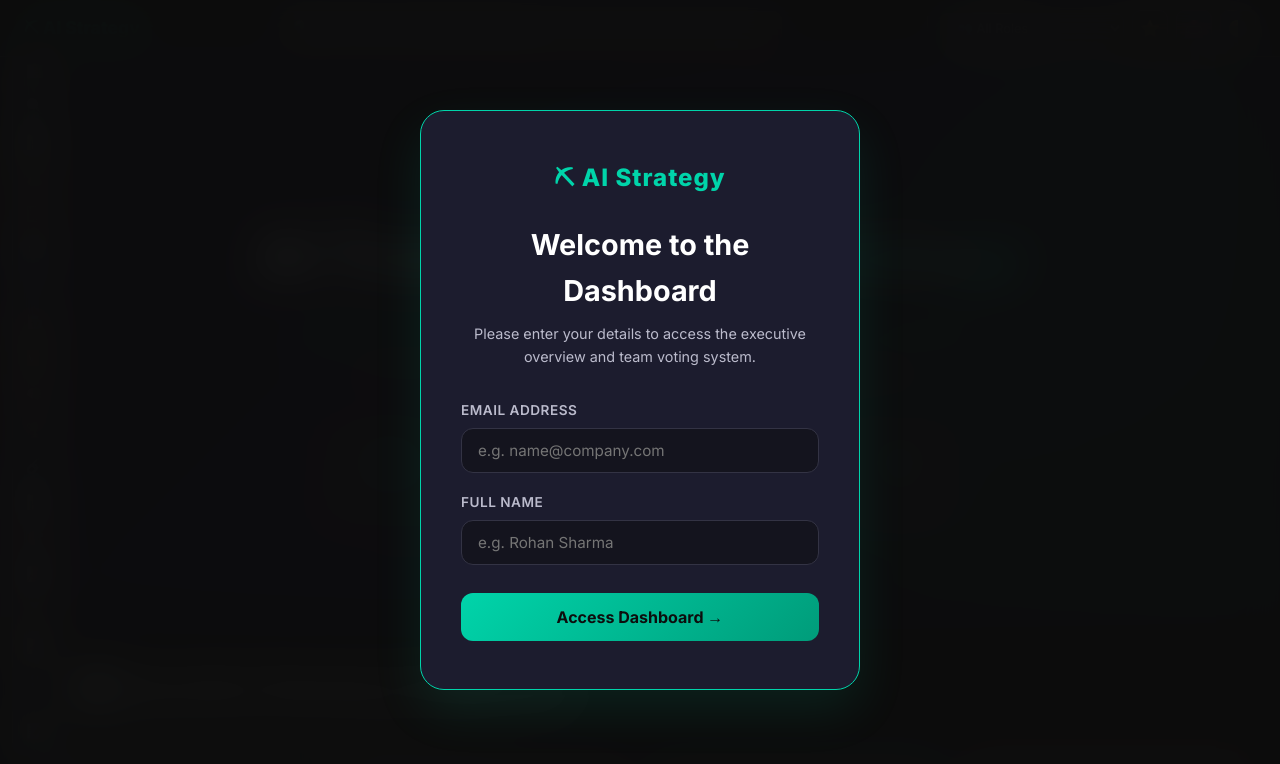
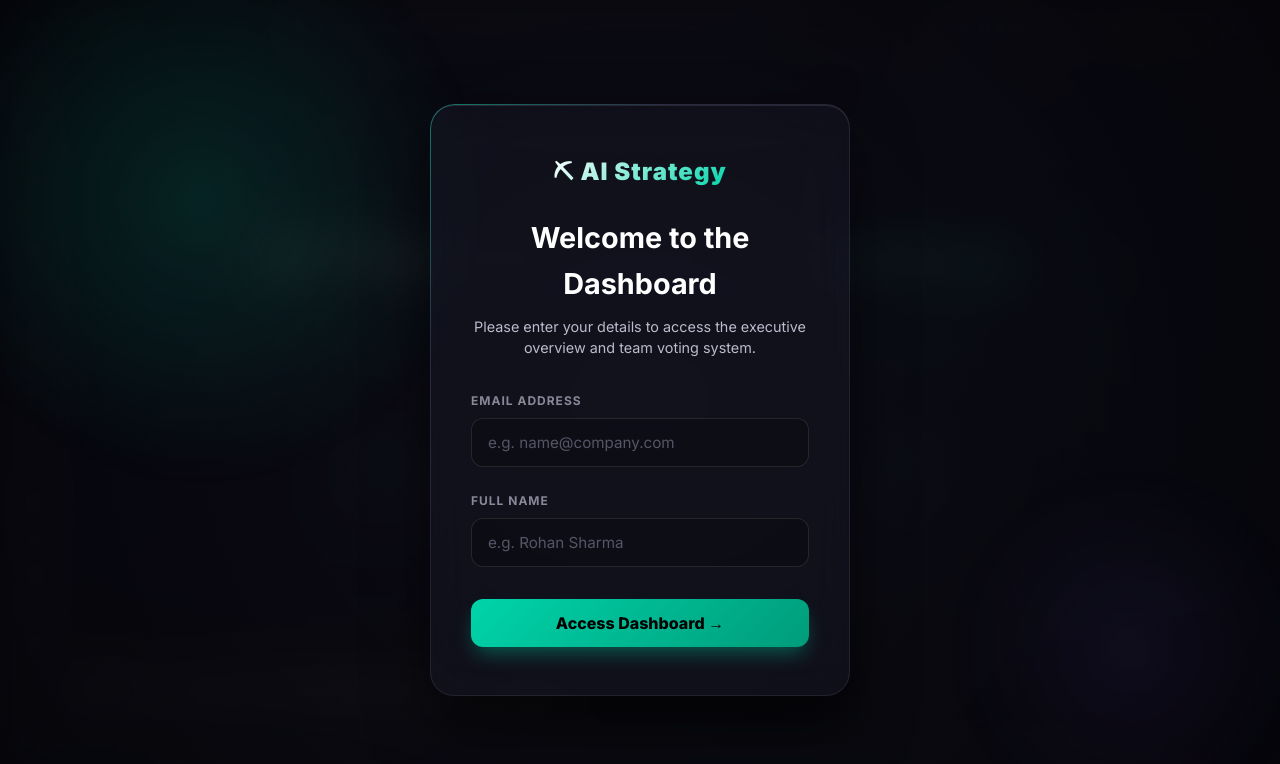
Before and after one commit to sudhanshu23bh-web/ai-strategy-dashboard, a website: page AI_Strategy_Document_SHAREABLE.html in a window 1280 px wide. Shown: the top 764 px of the page. Drawn offline with Linux system fonts and the light colour scheme.

Commit message:
style: premium Vercel-style animated login card and input styling

```diff
--- a/AI_Strategy_Document_SHAREABLE.html
+++ b/AI_Strategy_Document_SHAREABLE.html
@@ -27,24 +27,39 @@ h1,h2,h3,h4,h5 { color: var(--white); }
 .hero-tags { font-size: 0.85rem; color: var(--mid); margin-bottom: 2.5rem; }
 
 /* AUTH & LOGIN OVERLAY */
-.login-overlay { position: fixed; inset: 0; background: rgba(13,13,13,0.95); backdrop-filter: blur(20px); z-index: 9999; display: flex; align-items: center; justify-content: center; transition: opacity 0.5s ease; opacity: 1; }
-.login-overlay.hidden { opacity: 0; pointer-events: none; }
-.login-card { background: var(--card); border: 1px solid var(--teal); box-shadow: 0 20px 50px rgba(0,212,170,0.1); border-radius: 24px; padding: 3rem 2.5rem; width: 100%; max-width: 440px; text-align: center; }
-.login-logo { font-size: 1.5rem; font-weight: 800; color: var(--teal); margin-bottom: 1.5rem; letter-spacing: 1px; }
-.login-card h2 { font-size: 1.8rem; margin-bottom: 0.5rem; }
-.login-card p { font-size: 0.9rem; color: var(--gray); margin-bottom: 2rem; }
-.login-divider { display: flex; align-items: center; margin: 2rem 0; color: var(--dim); }
-.login-divider::before, .login-divider::after { content: ''; flex: 1; height: 1px; background: var(--border); }
-.login-divider span { padding: 0 10px; font-size: 0.7rem; font-weight: 700; letter-spacing: 1px; }
-
-.custom-login-form { display: flex; flex-direction: column; gap: 1.2rem; text-align: left; }
-.input-group { display: flex; flex-direction: column; gap: 0.4rem; }
-.input-group label { font-size: 0.85rem; font-weight: 600; color: var(--gray); text-transform: uppercase; letter-spacing: 0.5px; }
-
-.login-input { padding: 12px 16px; border: 1px solid var(--border); border-radius: 12px; background: var(--bg2); color: var(--white); font-family: 'Inter', sans-serif; font-size: 0.95rem; outline: none; transition: all 0.3s; }
-.login-input:focus { border-color: var(--teal); box-shadow: 0 0 0 2px rgba(0,212,170,0.2); }
-.login-btn { padding: 14px; border: none; border-radius: 12px; background: linear-gradient(135deg, var(--teal), #009c7a); color: var(--bg); font-family: 'Inter', sans-serif; font-size: 1rem; font-weight: 700; cursor: pointer; transition: transform 0.3s, box-shadow 0.3s; margin-top: 0.5rem; }
-.login-btn:hover { transform: translateY(-2px); box-shadow: 0 8px 20px rgba(0,212,170,0.3); }
+.login-overlay { position: fixed; inset: 0; background: radial-gradient(circle at center, rgba(13,13,20,0.85) 0%, rgba(5,5,10,0.98) 100%); backdrop-filter: blur(24px); z-index: 9999; display: flex; align-items: center; justify-content: center; transition: opacity 0.5s ease, visibility 0.5s ease; opacity: 1; overflow: hidden; }
+.login-overlay.hidden { opacity: 0; visibility: hidden; pointer-events: none; }
+.login-overlay::before { content: ''; position: absolute; width: 600px; height: 600px; background: radial-gradient(circle, rgba(0,212,170,0.15) 0%, transparent 60%); top: -100px; left: -100px; border-radius: 50%; animation: pulse-glow 8s infinite alternate; }
+.login-overlay::after { content: ''; position: absolute; width: 500px; height: 500px; background: radial-gradient(circle, rgba(139,92,246,0.12) 0%, transparent 60%); bottom: -100px; right: -100px; border-radius: 50%; animation: pulse-glow 6s infinite alternate-reverse; }
+
+@keyframes pulse-glow { 0% { transform: scale(0.8); opacity: 0.5; } 100% { transform: scale(1.2); opacity: 1; } }
+@keyframes card-enter { 0% { opacity: 0; transform: translateY(30px) scale(0.95); } 100% { opacity: 1; transform: translateY(0) scale(1); } }
+@keyframes stagger-fade { 0% { opacity: 0; transform: translateY(10px); } 100% { opacity: 1; transform: translateY(0); } }
+
+.login-card { position: relative; z-index: 10; background: rgba(28,28,46,0.4); border: 1px solid rgba(255,255,255,0.08); box-shadow: 0 30px 60px rgba(0,0,0,0.6), inset 0 1px 0 rgba(255,255,255,0.1); border-radius: 24px; padding: 3rem 2.5rem; width: 100%; max-width: 420px; text-align: center; backdrop-filter: blur(20px); animation: card-enter 0.8s cubic-bezier(0.2, 0.8, 0.2, 1) forwards; }
+.login-card::before { content: ''; position: absolute; inset: -1px; border-radius: 25px; padding: 1px; background: linear-gradient(135deg, rgba(0,212,170,0.5), rgba(139,92,246,0.1), transparent 50%); -webkit-mask: linear-gradient(#fff 0 0) content-box, linear-gradient(#fff 0 0); -webkit-mask-composite: xor; mask-composite: exclude; pointer-events: none; }
+
+.login-logo { font-size: 1.5rem; font-weight: 900; background: linear-gradient(135deg, var(--white), var(--teal)); -webkit-background-clip: text; -webkit-text-fill-color: transparent; margin-bottom: 1.5rem; letter-spacing: 1px; display: inline-flex; align-items: center; gap: 8px; animation: stagger-fade 0.5s 0.1s both; }
+.login-card h2 { font-size: 1.8rem; margin-bottom: 0.5rem; animation: stagger-fade 0.5s 0.2s both; }
+.login-card p { font-size: 0.9rem; color: var(--gray); margin-bottom: 2rem; line-height: 1.5; animation: stagger-fade 0.5s 0.3s both; }
+
+.custom-login-form { display: flex; flex-direction: column; gap: 1.5rem; text-align: left; animation: stagger-fade 0.5s 0.4s both; }
+.input-group { display: flex; flex-direction: column; gap: 0.5rem; position: relative; }
+.input-group label { font-size: 0.75rem; font-weight: 700; color: var(--mid); text-transform: uppercase; letter-spacing: 1px; transition: color 0.3s; }
+.input-group:focus-within label { color: var(--teal); }
+
+.login-input { width: 100%; padding: 14px 16px; border: 1px solid rgba(255,255,255,0.1); border-radius: 12px; background: rgba(0,0,0,0.2); color: var(--white); font-family: 'Inter', sans-serif; font-size: 0.95rem; outline: none; transition: all 0.3s ease; box-shadow: inset 0 2px 4px rgba(0,0,0,0.1); }
+.login-input::placeholder { color: var(--dim); }
+.login-input:focus { border-color: var(--teal); background: rgba(0,212,170,0.03); box-shadow: 0 0 0 4px rgba(0,212,170,0.1), inset 0 2px 4px rgba(0,0,0,0.1); transform: translateY(-1px); }
+
+/* Fix WebKit Autofill turning white */
+.login-input:-webkit-autofill, .login-input:-webkit-autofill:hover, .login-input:-webkit-autofill:focus, .login-input:-webkit-autofill:active { -webkit-box-shadow: 0 0 0 50px #1A1A2A inset !important; -webkit-text-fill-color: var(--white) !important; transition: background-color 5000s ease-in-out 0s; }
+
+.login-btn { position: relative; width: 100%; padding: 14px; border: none; border-radius: 12px; background: linear-gradient(135deg, var(--teal), #009c7a); color: #000; font-family: 'Inter', sans-serif; font-size: 1rem; font-weight: 800; cursor: pointer; transition: all 0.3s cubic-bezier(0.2, 0.8, 0.2, 1); margin-top: 0.5rem; overflow: hidden; display: flex; align-items: center; justify-content: center; gap: 8px; z-index: 1; box-shadow: 0 10px 20px -5px rgba(0,212,170,0.4); }
+.login-btn::before { content: ''; position: absolute; inset: 0; background: linear-gradient(135deg, #009c7a, var(--teal)); opacity: 0; transition: opacity 0.3s; z-index: -1; }
+.login-btn:hover { transform: translateY(-3px); box-shadow: 0 15px 30px -5px rgba(0,212,170,0.5); }
+.login-btn:hover::before { opacity: 1; }
+.login-btn:active { transform: translateY(0); }
 
 /* TOP BAR PROFILE */
 .user-profile { display: flex; align-items: center; gap: 8px; background: rgba(0,212,170,0.06); border: 1px solid rgba(0,212,170,0.2); padding: 4px 10px; border-radius: 20px; transition: all 0.3s; }
--- a/style.css
+++ b/style.css
@@ -19,24 +19,39 @@ h1,h2,h3,h4,h5 { color: var(--white); }
 .hero-tags { font-size: 0.85rem; color: var(--mid); margin-bottom: 2.5rem; }
 
 /* AUTH & LOGIN OVERLAY */
-.login-overlay { position: fixed; inset: 0; background: rgba(13,13,13,0.95); backdrop-filter: blur(20px); z-index: 9999; display: flex; align-items: center; justify-content: center; transition: opacity 0.5s ease; opacity: 1; }
-.login-overlay.hidden { opacity: 0; pointer-events: none; }
-.login-card { background: var(--card); border: 1px solid var(--teal); box-shadow: 0 20px 50px rgba(0,212,170,0.1); border-radius: 24px; padding: 3rem 2.5rem; width: 100%; max-width: 440px; text-align: center; }
-.login-logo { font-size: 1.5rem; font-weight: 800; color: var(--teal); margin-bottom: 1.5rem; letter-spacing: 1px; }
-.login-card h2 { font-size: 1.8rem; margin-bottom: 0.5rem; }
-.login-card p { font-size: 0.9rem; color: var(--gray); margin-bottom: 2rem; }
-.login-divider { display: flex; align-items: center; margin: 2rem 0; color: var(--dim); }
-.login-divider::before, .login-divider::after { content: ''; flex: 1; height: 1px; background: var(--border); }
-.login-divider span { padding: 0 10px; font-size: 0.7rem; font-weight: 700; letter-spacing: 1px; }
+.login-overlay { position: fixed; inset: 0; background: radial-gradient(circle at center, rgba(13,13,20,0.85) 0%, rgba(5,5,10,0.98) 100%); backdrop-filter: blur(24px); z-index: 9999; display: flex; align-items: center; justify-content: center; transition: opacity 0.5s ease, visibility 0.5s ease; opacity: 1; overflow: hidden; }
+.login-overlay.hidden { opacity: 0; visibility: hidden; pointer-events: none; }
+.login-overlay::before { content: ''; position: absolute; width: 600px; height: 600px; background: radial-gradient(circle, rgba(0,212,170,0.15) 0%, transparent 60%); top: -100px; left: -100px; border-radius: 50%; animation: pulse-glow 8s infinite alternate; }
+.login-overlay::after { content: ''; position: absolute; width: 500px; height: 500px; background: radial-gradient(circle, rgba(139,92,246,0.12) 0%, transparent 60%); bottom: -100px; right: -100px; border-radius: 50%; animation: pulse-glow 6s infinite alternate-reverse; }
 
-.custom-login-form { display: flex; flex-direction: column; gap: 1.2rem; text-align: left; }
-.input-group { display: flex; flex-direction: column; gap: 0.4rem; }
-.input-group label { font-size: 0.85rem; font-weight: 600; color: var(--gray); text-transform: uppercase; letter-spacing: 0.5px; }
+@keyframes pulse-glow { 0% { transform: scale(0.8); opacity: 0.5; } 100% { transform: scale(1.2); opacity: 1; } }
+@keyframes card-enter { 0% { opacity: 0; transform: translateY(30px) scale(0.95); } 100% { opacity: 1; transform: translateY(0) scale(1); } }
+@keyframes stagger-fade { 0% { opacity: 0; transform: translateY(10px); } 100% { opacity: 1; transform: translateY(0); } }
 
-.login-input { padding: 12px 16px; border: 1px solid var(--border); border-radius: 12px; background: var(--bg2); color: var(--white); font-family: 'Inter', sans-serif; font-size: 0.95rem; outline: none; transition: all 0.3s; }
-.login-input:focus { border-color: var(--teal); box-shadow: 0 0 0 2px rgba(0,212,170,0.2); }
-.login-btn { padding: 14px; border: none; border-radius: 12px; background: linear-gradient(135deg, var(--teal), #009c7a); color: var(--bg); font-family: 'Inter', sans-serif; font-size: 1rem; font-weight: 700; cursor: pointer; transition: transform 0.3s, box-shadow 0.3s; margin-top: 0.5rem; }
-.login-btn:hover { transform: translateY(-2px); box-shadow: 0 8px 20px rgba(0,212,170,0.3); }
+.login-card { position: relative; z-index: 10; background: rgba(28,28,46,0.4); border: 1px solid rgba(255,255,255,0.08); box-shadow: 0 30px 60px rgba(0,0,0,0.6), inset 0 1px 0 rgba(255,255,255,0.1); border-radius: 24px; padding: 3rem 2.5rem; width: 100%; max-width: 420px; text-align: center; backdrop-filter: blur(20px); animation: card-enter 0.8s cubic-bezier(0.2, 0.8, 0.2, 1) forwards; }
+.login-card::before { content: ''; position: absolute; inset: -1px; border-radius: 25px; padding: 1px; background: linear-gradient(135deg, rgba(0,212,170,0.5), rgba(139,92,246,0.1), transparent 50%); -webkit-mask: linear-gradient(#fff 0 0) content-box, linear-gradient(#fff 0 0); -webkit-mask-composite: xor; mask-composite: exclude; pointer-events: none; }
+
+.login-logo { font-size: 1.5rem; font-weight: 900; background: linear-gradient(135deg, var(--white), var(--teal)); -webkit-background-clip: text; -webkit-text-fill-color: transparent; margin-bottom: 1.5rem; letter-spacing: 1px; display: inline-flex; align-items: center; gap: 8px; animation: stagger-fade 0.5s 0.1s both; }
+.login-card h2 { font-size: 1.8rem; margin-bottom: 0.5rem; animation: stagger-fade 0.5s 0.2s both; }
+.login-card p { font-size: 0.9rem; color: var(--gray); margin-bottom: 2rem; line-height: 1.5; animation: stagger-fade 0.5s 0.3s both; }
+
+.custom-login-form { display: flex; flex-direction: column; gap: 1.5rem; text-align: left; animation: stagger-fade 0.5s 0.4s both; }
+.input-group { display: flex; flex-direction: column; gap: 0.5rem; position: relative; }
+.input-group label { font-size: 0.75rem; font-weight: 700; color: var(--mid); text-transform: uppercase; letter-spacing: 1px; transition: color 0.3s; }
+.input-group:focus-within label { color: var(--teal); }
+
+.login-input { width: 100%; padding: 14px 16px; border: 1px solid rgba(255,255,255,0.1); border-radius: 12px; background: rgba(0,0,0,0.2); color: var(--white); font-family: 'Inter', sans-serif; font-size: 0.95rem; outline: none; transition: all 0.3s ease; box-shadow: inset 0 2px 4px rgba(0,0,0,0.1); }
+.login-input::placeholder { color: var(--dim); }
+.login-input:focus { border-color: var(--teal); background: rgba(0,212,170,0.03); box-shadow: 0 0 0 4px rgba(0,212,170,0.1), inset 0 2px 4px rgba(0,0,0,0.1); transform: translateY(-1px); }
+
+/* Fix WebKit Autofill turning white */
+.login-input:-webkit-autofill, .login-input:-webkit-autofill:hover, .login-input:-webkit-autofill:focus, .login-input:-webkit-autofill:active { -webkit-box-shadow: 0 0 0 50px #1A1A2A inset !important; -webkit-text-fill-color: var(--white) !important; transition: background-color 5000s ease-in-out 0s; }
+
+.login-btn { position: relative; width: 100%; padding: 14px; border: none; border-radius: 12px; background: linear-gradient(135deg, var(--teal), #009c7a); color: #000; font-family: 'Inter', sans-serif; font-size: 1rem; font-weight: 800; cursor: pointer; transition: all 0.3s cubic-bezier(0.2, 0.8, 0.2, 1); margin-top: 0.5rem; overflow: hidden; display: flex; align-items: center; justify-content: center; gap: 8px; z-index: 1; box-shadow: 0 10px 20px -5px rgba(0,212,170,0.4); }
+.login-btn::before { content: ''; position: absolute; inset: 0; background: linear-gradient(135deg, #009c7a, var(--teal)); opacity: 0; transition: opacity 0.3s; z-index: -1; }
+.login-btn:hover { transform: translateY(-3px); box-shadow: 0 15px 30px -5px rgba(0,212,170,0.5); }
+.login-btn:hover::before { opacity: 1; }
+.login-btn:active { transform: translateY(0); }
 
 /* TOP BAR PROFILE */
 .user-profile { display: flex; align-items: center; gap: 8px; background: rgba(0,212,170,0.06); border: 1px solid rgba(0,212,170,0.2); padding: 4px 10px; border-radius: 20px; transition: all 0.3s; }
```
